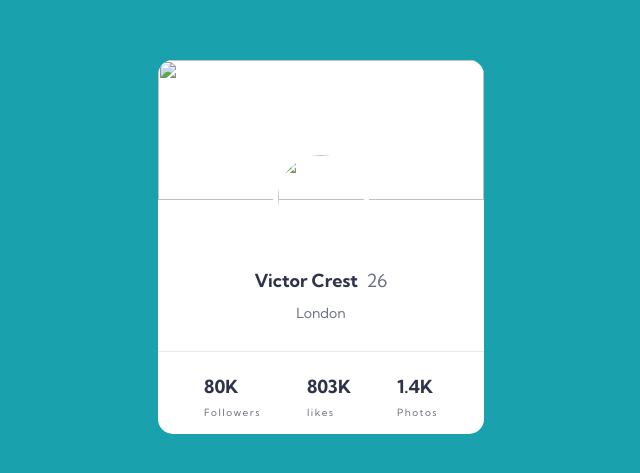
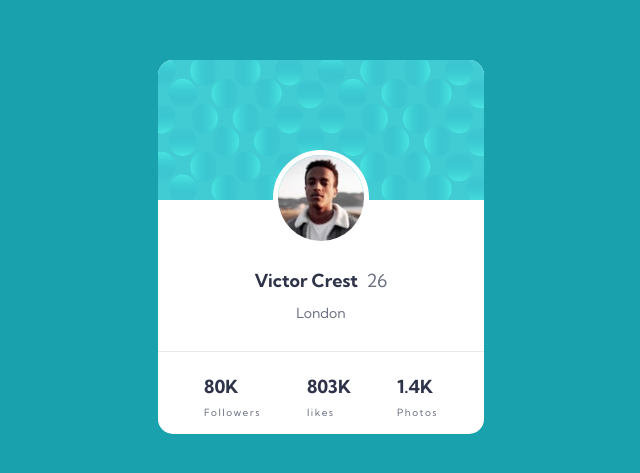
Before and after one commit to annnynn/profile-card-component, a plain HTML site: page index.html in a window 1280 px wide. Shown: the part 153-626 px from the top of the page, without its empty margins (319-959 px from the left). Drawn offline with Linux system fonts and the light colour scheme; the site is published under a folder, as on GitHub Pages, so addresses that start at the root find nothing.

Commit message:
Update index.html

```diff
--- a/index.html
+++ b/index.html
@@ -12,10 +12,10 @@
 <body>
     <div class="container">
         <div class="background-img">
-            <img src="/images/bg-pattern-card.svg">
+            <img src="images/bg-pattern-card.svg">
         </div>
         <div class="headers">
-            <img src="/images/image-victor.jpg">
+            <img src="images/image-victor.jpg">
             <h1>Victor Crest<span>26</span></h1>
             <p>London</p>
         </div>
```
